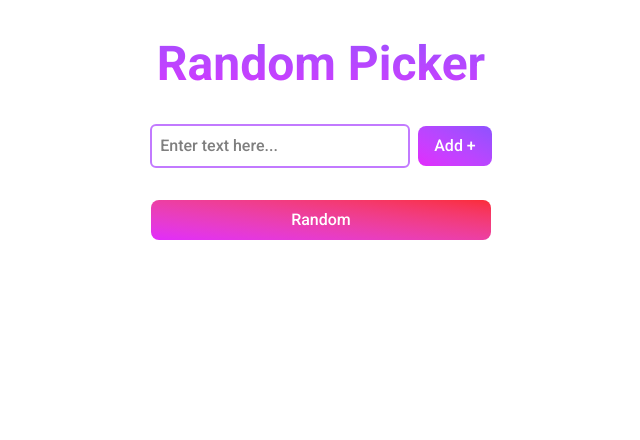
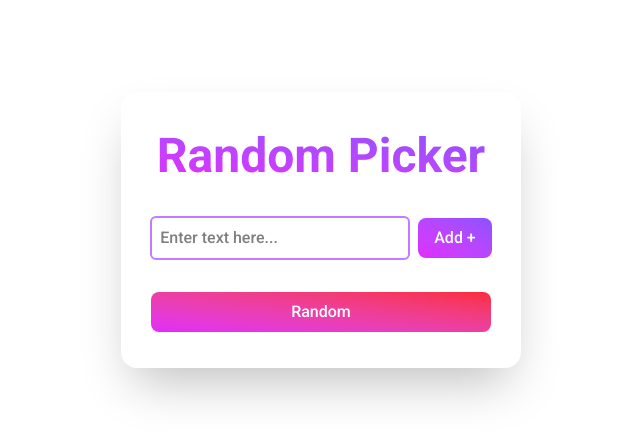
Before and after one commit to Emil-Binoy/Random-Picker, a React (Vite) app: page / in a window 1280 px wide. Shown: the top 440 px of the page, without its empty margins (319-959 px from the left). Built offline with nearby package versions, Linux system fonts and the light colour scheme; a web font is replaced by a local one.

Commit message:
Added a div

```diff
--- a/src/components/Front.jsx
+++ b/src/components/Front.jsx
@@ -72,7 +72,9 @@ export function Home()  {
 
   }
   return (
-    <section className="p-5 flex flex-col justify-center text-center">
+    <section className="flex justify-center p-3 ">
+      <div className="mt-20 p-5 shadow-2xl w-100 flex flex-col justify-center text-center rounded-2xl">
+
         <h1 className="bg-linear-to-bl from-violet-500 to-fuchsia-500 bg-clip-text text-transparent font-bold text-[40px] sm:text-5xl my-5">Random Picker</h1>
 
         <InputBox addText={addText}/>
@@ -104,6 +106,8 @@ export function Home()  {
             />
           )
         }
+
+      </div>
     </section>
   )
 }
```
